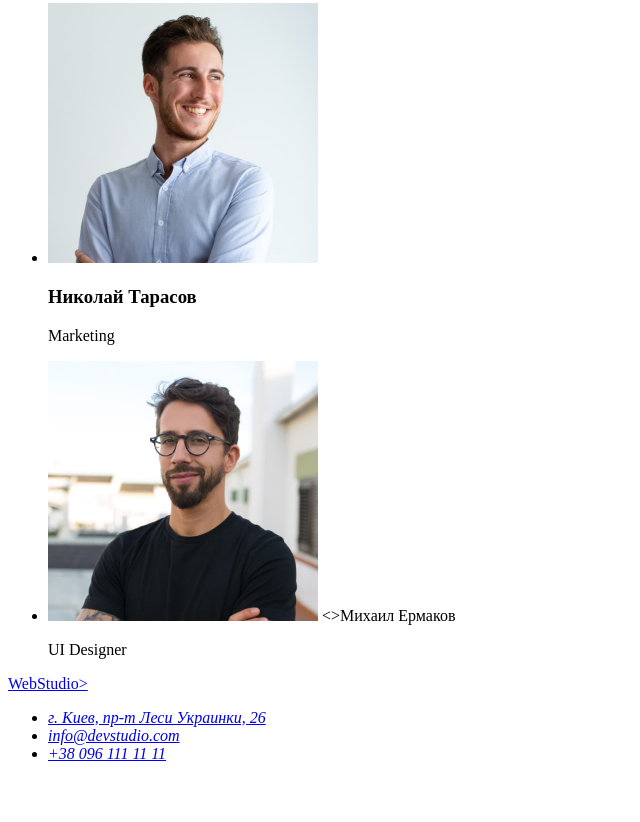
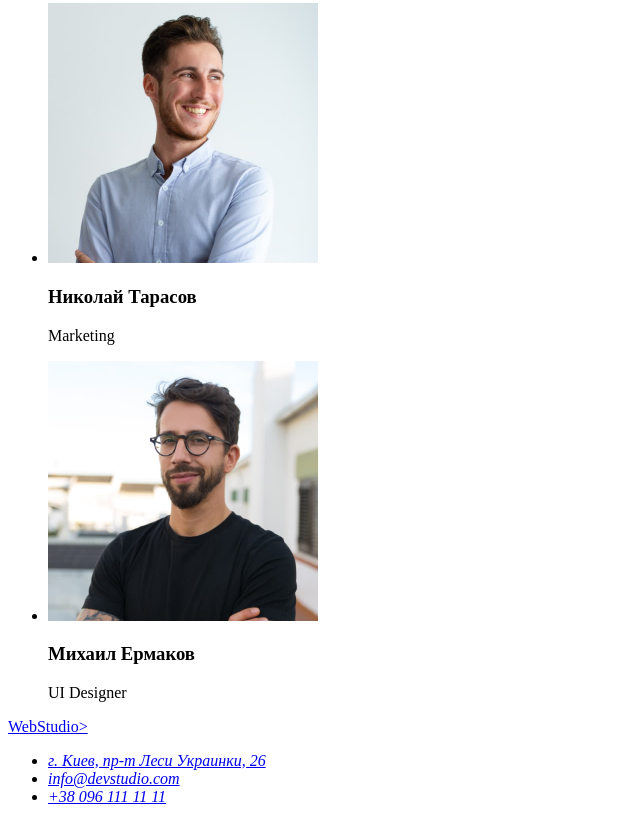
Before and after one commit to pavliouchok/goit-markup-hw-02, a plain HTML site: page index.html in a window 1280 px wide. Shown: the part 2333-3155 px from the top of the page, without its empty margins (0-640 px from the left). Before the commit the page ends 3112 px from the top, so only its background shows below. Drawn offline with Linux system fonts and the light colour scheme.

Commit message:
change h3

```diff
--- a/index.html
+++ b/index.html
@@ -77,7 +77,7 @@
                 </li>
                 <li> <img src="./images/photo-4.jpg" alt="Мужчина в очках с загадочной улыбкой" width="270"
                         height="260">
-                    <>Михаил Ермаков</>
+                    <h3>Михаил Ермаков</h3>
                     <p>UI Designer</p>
                 </li>
             </ul>
```
